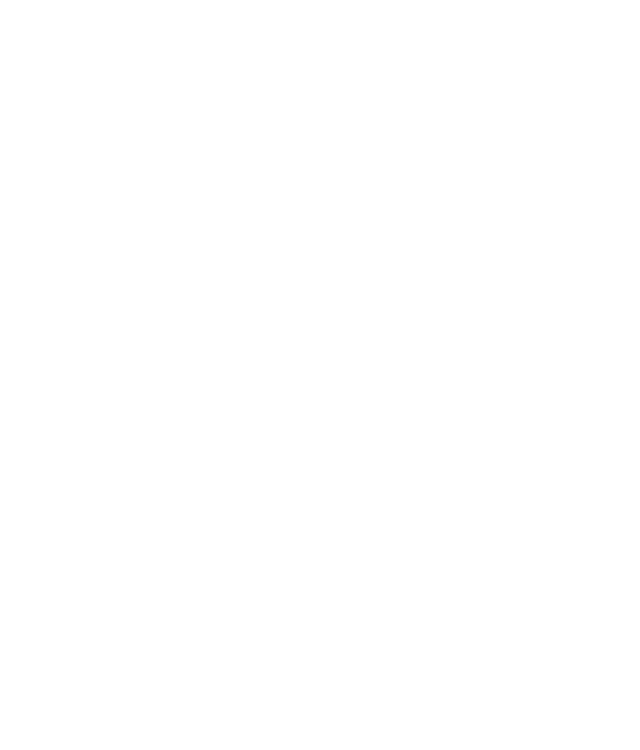
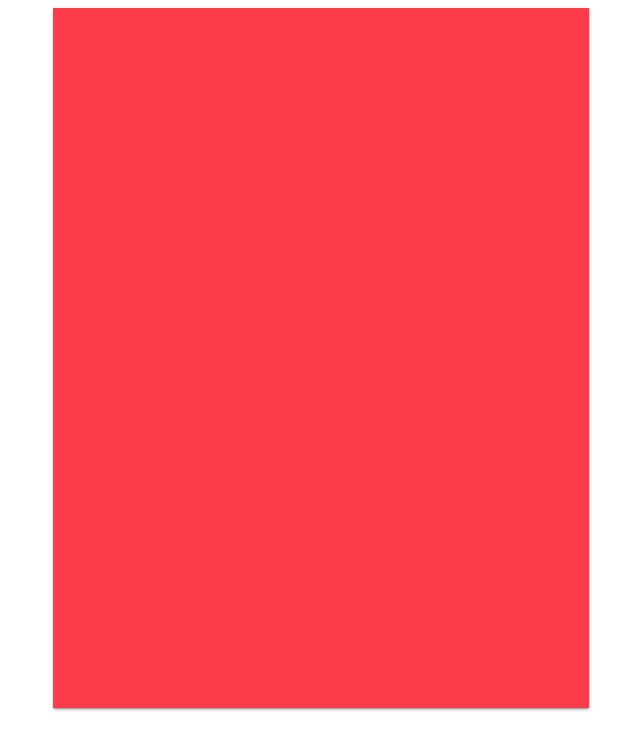
Before and after one commit to frontend-from-0/montra-client, a React (Create React App) app: page /expense/new in a window 1280 px wide. Before the commit this address had no page. Shown: the top 750 px of the page, without its empty margins (319-959 px from the left). Built offline with nearby package versions, Linux system fonts and the light colour scheme.

Commit message:
feat: Expense Component created

```diff
--- a/src/AppRouter.js
+++ b/src/AppRouter.js
@@ -1,3 +1,4 @@
+import { Expense } from './modules/expense/Expense';
 import { Routes, Route } from 'react-router-dom';
 import { Link } from 'react-router-dom';
 
@@ -34,8 +35,8 @@
         </Route>
         <Route index element={<div>Launch screen</div>} />
       </Route>
-      <Route path='expence'>
-        <Route path='new' element={<div>Introduction</div>} />
+      <Route path='/expense'>
+        <Route path='new' element={<Expense />} />
 
         <Route index element={<div>Launch screen</div>} />
       </Route>
--- /dev/null
+++ b/src/modules/expense/Expense.jsx
@@ -0,0 +1,26 @@
+import Box from '@mui/material/Box';
+import Paper from '@mui/material/Paper';
+import Typography from '@mui/material/Typography';
+import { useTheme } from '@mui/material';
+
+export const Expense = () => {
+  const theme = useTheme();
+
+  return (
+    <Box
+      sx={{
+        display: 'flex',
+        flexWrap: 'wrap',
+        '& > :not(style)': {
+          m: 1,
+          width: '100%',
+          height: 700,
+          bgcolor: theme.palette.error.main,
+          borderRadius: 0,
+        },
+      }}
+    >
+      <Paper elevation={2}></Paper>
+    </Box>
+  );
+};
```
